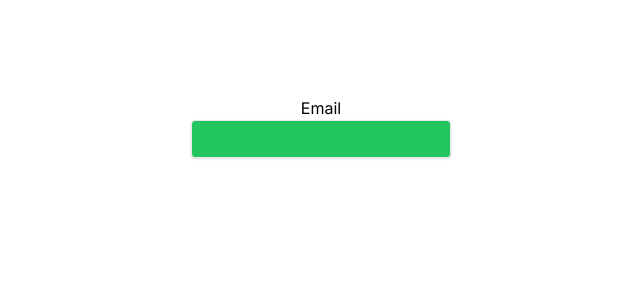
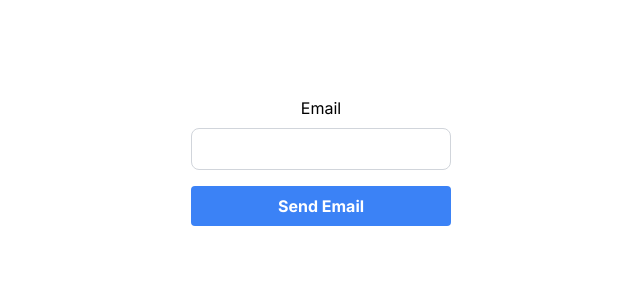
Before and after one commit to eylonshm/next-auth-ts-tw-supabase, a Next.js app: page / in a window 1280 px wide. Shown: the top 300 px of the page, without its empty margins (319-959 px from the left). Built offline with nearby package versions, Linux system fonts and the light colour scheme.

Commit message:
Create basic button component and import it into the mainScreen

```diff
--- /dev/null
+++ b/src/app/components/Button/button.tsx
@@ -0,0 +1,18 @@
+import React from "react";
+
+export interface ButtonProps {
+  text?: string;
+  children?: React.ReactNode | string;
+  onClick?: () => void;
+}
+
+export const Button: React.FC<ButtonProps> = ({ children, text, onClick }) => {
+  return (
+    <button
+      onClick={onClick}
+      className="bg-blue-500 hover:bg-blue-700 text-white font-bold py-2 px-4 rounded"
+    >
+      {children || text}
+    </button>
+  );
+};
--- a/src/app/components/Input/input.tsx
+++ b/src/app/components/Input/input.tsx
@@ -1,16 +1,18 @@
 "use client";
 
 import React from "react";
+
 export interface InputProps
   extends React.InputHTMLAttributes<HTMLInputElement> {
-  onChange: (event: React.ChangeEvent<HTMLInputElement>) => void;
+  onChange?: (event: React.ChangeEvent<HTMLInputElement>) => void;
 }
 
 export const Input = ({ onChange, ...rest }: InputProps) => {
   return (
     <input
+      className="border border-gray-300 rounded-lg px-3 py-2 focus:outline-none focus:ring-2 focus:ring-blue-600"
       type="text"
-      className="shadow appearance-none border rounded w-full py-2 px-3 text-gray-700 leading-tight focus:outline-none focus:shadow-outline bg-green-500"
+      onChange={onChange}
       {...rest}
     />
   );
--- a/src/app/components/index.ts
+++ b/src/app/components/index.ts
@@ -1 +1,2 @@
 export { Input, type InputProps } from "./Input/input";
+export { Button, type ButtonProps } from "./Button/button";
--- a/src/app/page.tsx
+++ b/src/app/page.tsx
@@ -1,14 +1,16 @@
-import Image from "next/image";
-import { Input } from "./components";
+import { Input, Button } from "./components";
 
 const EMAIL_INPUT_ID = "email";
 
 export default function Home() {
   return (
     <main className="flex min-h-screen flex-col items-center justify-between p-24">
-      <div className="flex flex-col items-center">
+      <div className="flex flex-col items-center gap-2">
         <label htmlFor={EMAIL_INPUT_ID}>Email</label>
-        <Input id={EMAIL_INPUT_ID} />
+        <form className="flex flex-col gap-4 ">
+          <Input />
+          <Button text="Send Email" />
+        </form>
       </div>
     </main>
   );
```
Also changed, not shown: 1 other file (tests, documents, lock files or other folders).
